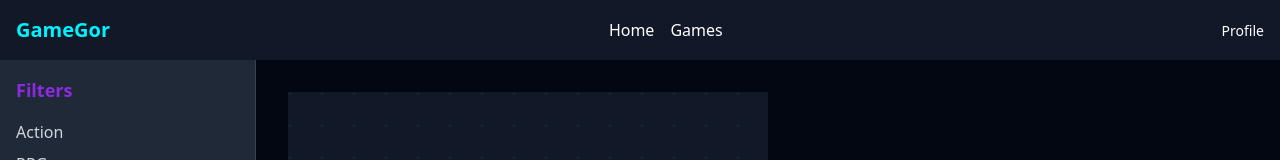
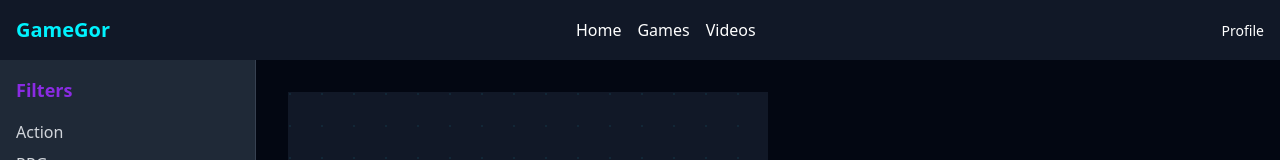
Before and after one commit to EgroKuz/gamegor-backend, a React (Vite) app in the folder frontend/: page /login in a window 1280 px wide. Shown: the top 160 px of the page. Built offline with nearby package versions, Linux system fonts and the light colour scheme; no server answers.

Commit message:
feat(ui): Add Videos link to header navigation

```diff
--- a/frontend/src/components/layout/Header.jsx
+++ b/frontend/src/components/layout/Header.jsx
@@ -10,6 +10,7 @@ const Header = () => {
           <ul className="flex space-x-4">
             <li><Link to="/" className="hover:text-neon-teal">Home</Link></li>
             <li><Link to="/games" className="hover:text-neon-teal">Games</Link></li>
+            <li><Link to="/videos" className="hover:text-neon-teal">Videos</Link></li>
           </ul>
         </nav>
         <div>
```
Also changed, not shown: 1 other file (tests, documents, lock files or other folders).
